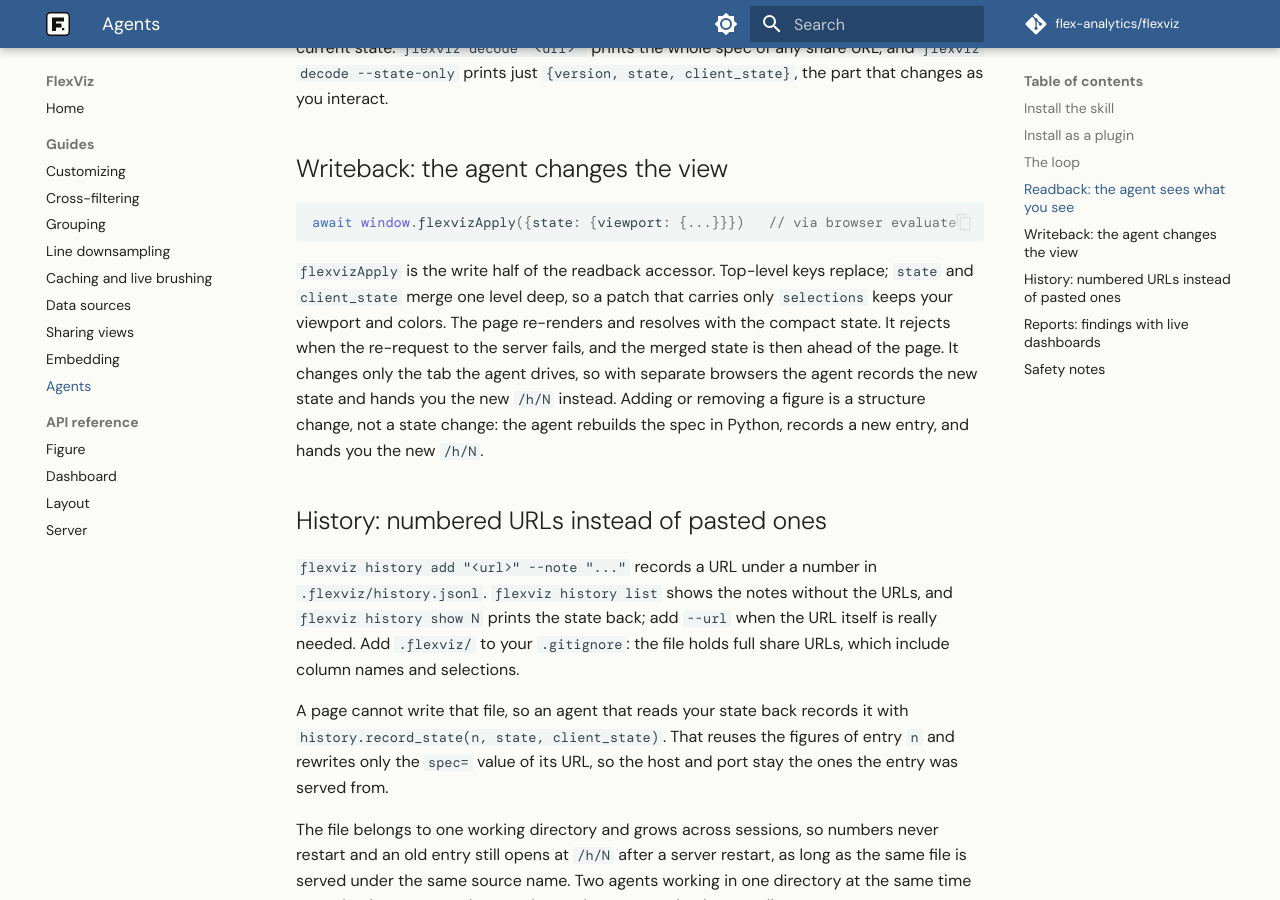
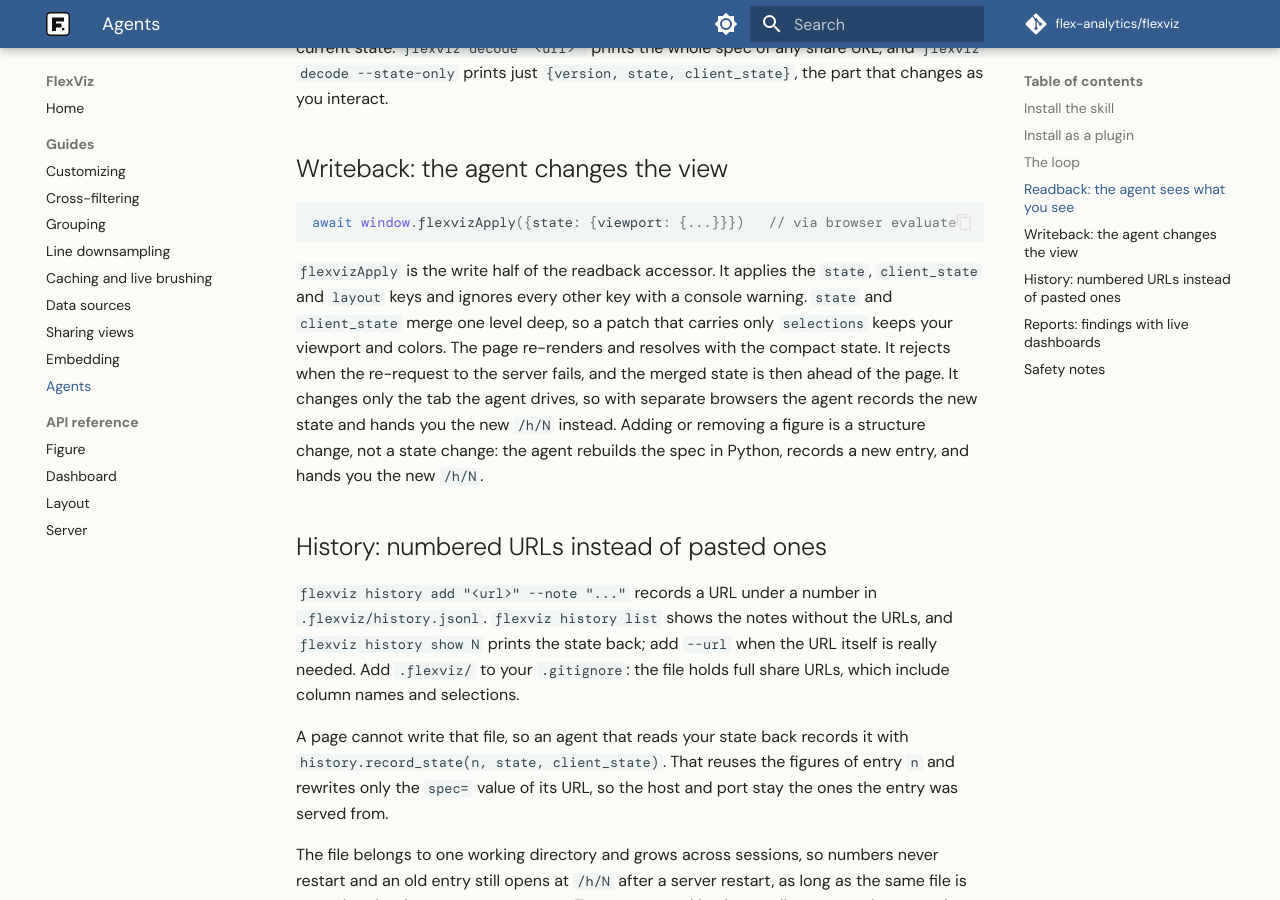
Before and after one commit to flex-analytics/flexviz, an MkDocs documentation site: the page built from docs/guides/ai-agents.md, in a window 1280 px wide and 900 px high, scrolled down 2776 px. Built offline with MkDocs 1.6.1 and Material for MkDocs 9.7.7, drawn with Linux system fonts in a browser that asks for light colours; some web fonts are replaced; comment, search, counter and statistics services are not loaded.

Commit message:
fix(runtime): limit flexvizApply to the keys it can apply

````diff
--- a/docs/guides/ai-agents.md
+++ b/docs/guides/ai-agents.md
@@ -145,13 +145,14 @@ any share URL, and `flexviz decode --state-only` prints just
 await window.flexvizApply({state: {viewport: {...}}})   // via browser evaluate
 ```
 
-`flexvizApply` is the write half of the readback accessor. Top-level keys
-replace; `state` and `client_state` merge one level deep, so a patch that
-carries only `selections` keeps your viewport and colors. The page re-renders
-and resolves with the compact state. It rejects when the re-request to the
-server fails, and the merged state is then ahead of the page. It changes only the tab the agent drives,
-so with separate browsers the agent records the new state and hands you the new
-`/h/N` instead. Adding or removing a figure is a
+`flexvizApply` is the write half of the readback accessor. It applies the
+`state`, `client_state` and `layout` keys and ignores every other key with a
+console warning. `state` and `client_state` merge one level deep, so a patch
+that carries only `selections` keeps your viewport and colors. The page
+re-renders and resolves with the compact state. It rejects when the re-request
+to the server fails, and the merged state is then ahead of the page. It changes
+only the tab the agent drives, so with separate browsers the agent records the
+new state and hands you the new `/h/N` instead. Adding or removing a figure is a
 structure change, not a state change: the agent rebuilds the spec in Python,
 records a new entry, and hands you the new `/h/N`.
 
````
Also changed, not shown: Architecture.md (+7 -6 lines), flexviz/skills/flexviz-explore/SKILL.md (+3 -2 lines), 2 other files.
